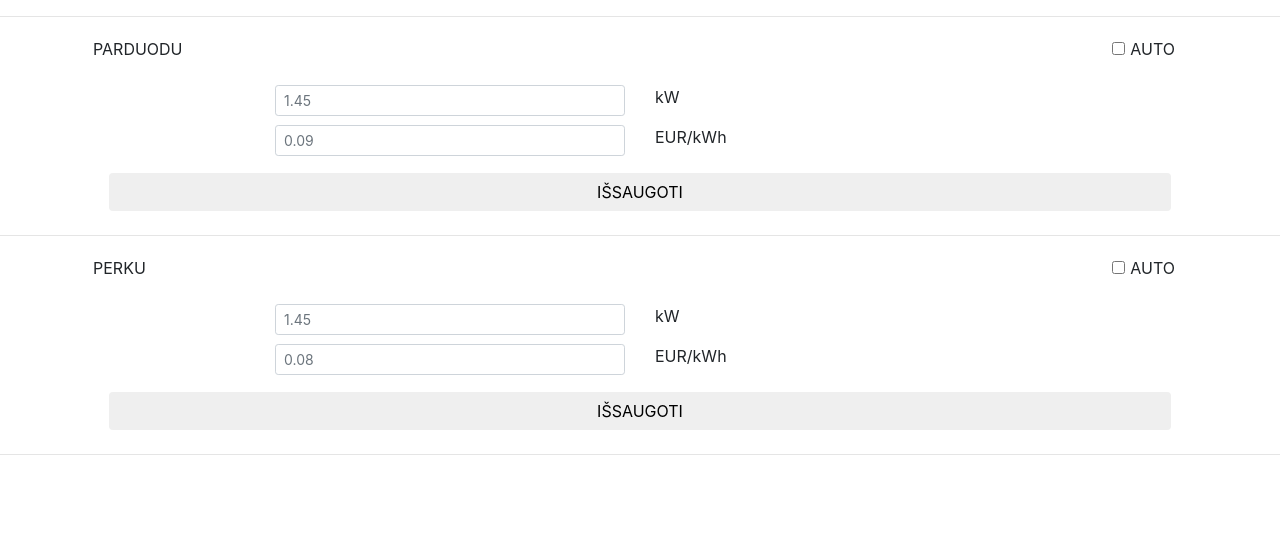
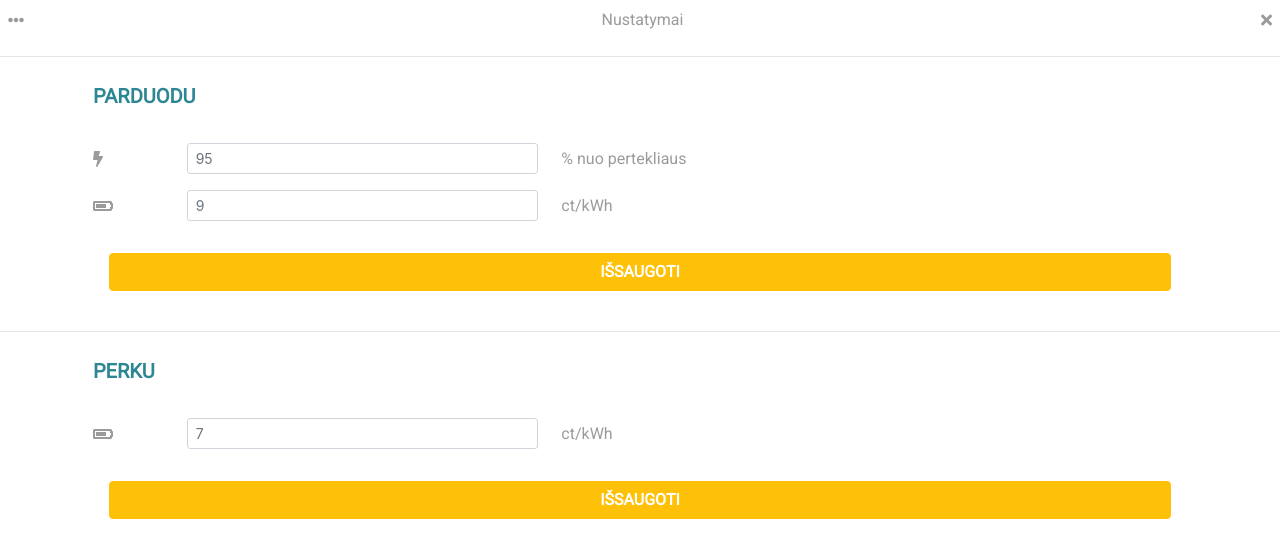
Before and after one commit to MKrupauskas/VGEM-PWA, a plain HTML site: page pages/settings.html in a window 1280 px wide. Drawn offline with nearby package versions, Linux system fonts and the light colour scheme.

Commit message:
Settings update

```diff
--- a/css/market.css
+++ /dev/null
@@ -1 +0,0 @@
-h1 {}
--- a/css/settings.css
+++ b/css/settings.css
@@ -0,0 +1,37 @@
+.header {
+    color: #9B9B9B;
+    font-family: "Roboto";
+}
+
+.t1 {
+    color: #9B9B9B;
+    font-family: "Roboto";
+}
+
+.info-block-value {
+    font-size: 20px;
+    font-weight: bold;
+    font-family: "Roboto";
+}
+
+.orange {
+    color: #F5A623;
+}
+
+.green {
+    color: #9FE060;
+}
+
+.teal {
+    color: #50E3C2;
+}
+
+.blue {
+    color: #2C8693;
+}
+
+.white {
+    color: #FFFFFF;
+    font-weight: bold;
+    font-family: "Roboto";
+}
--- a/pages/settings.html
+++ b/pages/settings.html
@@ -15,111 +15,88 @@
 
     <!-- Bootstrap core CSS -->
     <link rel="stylesheet" href="https://stackpath.bootstrapcdn.com/bootstrap/4.1.3/css/bootstrap.min.css" integrity="sha384-MCw98/SFnGE8fJT3GXwEOngsV7Zt27NXFoaoApmYm81iuXoPkFOJwJ8ERdknLPMO" crossorigin="anonymous">
+    <link rel="stylesheet" href="https://use.fontawesome.com/releases/v5.3.1/css/all.css" integrity="sha384-mzrmE5qonljUremFsqc01SB46JvROS7bZs3IO2EmfFsd15uHvIt+Y8vEf7N7fWAU"
+        crossorigin="anonymous">
 
     <!-- Custom styles for this template -->
     <link href="./../css/settings.css" rel="stylesheet">
   </head>
 
   <body>
+        <div class="d-flex justify-content-between align-items-center p-2 header">
+            <i class="fas fa-ellipsis-h"></i>
+            <span class="">Nustatymai</span>
+            <i class="fas fa-times"></i>
+        </div>
     <!--PARDUODU-->
         <hr/>
         <div class="container">
-            <div class="row pb-4 pt-1">
+            <div class="row pb-4 pt-2">
                 <div class="col">
                     <div class="clearfix pl-2 pr-2">
-                        <span class="float-left">
+                        <span class="float-left info-block-value blue">
                             <h>PARDUODU</h>
-                        </span>
-                        <span class="float-right">
-                            <div class="form-check-inline">
-                                <label class="form-check-label">
-                                    <input type="checkbox" class="form-check-input" value="">AUTO
-                                </label>
-                            </div>
                         </span>
                     </div>
                 </div>
             </div>
-            <div class="row">
-                <div class="col-2">
-                    <img src="">
+            <div class="row p-2 ">
+                <div class="col-1 header">
+                    <i class="fas fa-bolt pt-2"></i>
                 </div>
-                <div class="col-4">
-                    <input type="text" placeholder="1.45" class="form-control form-control-sm ">
+                <div class="col-4 pr-2">
+                    <input type="text" placeholder="95" class="form-control form-control-sm ">
                 </div>
-                <div class="col">
-                    <p>kW</p>
+                <div class="col pt-1 t1">
+                    % nuo pertekliaus
                 </div>
             </div>
-            <div class="row">
-                <div class="col-2">
-                    <img src="">
+            <div class="row p-2">
+                <div class="col-1 header">
+                    <i class="fas fa-battery-three-quarters pt-2"></i>
                 </div>
-                <div class="col-4">
-                    <input type="text" placeholder="0.09" class="form-control form-control-sm ">
+                <div class="col-4 pr-2">
+                    <input type="text" placeholder="9" class="form-control form-control-sm ">
                 </div>
-                <div class="col">
-                    <p>EUR/kWh</p>
+                <div class="col pt-1 t1">
+                    ct/kWh
                 </div>
             </div>
-            <div class="row pl-4 pr-4 pb-2 pt-2">
+            <div class="row pl-4 pr-4 pb-4 pt-4">
                 <div class="col">
-                    <button type="button" class="btn btn-block">IŠSAUGOTI</button>
+                    <button type="button" class="btn btn-warning btn-block white">IŠSAUGOTI</button>
                 </div>
             </div>
         </div>
     <!--PERKU-->
         <hr/>
         <div class="container">
-            <div class="row pb-4 pt-1">
+            <div class="row pb-4 pt-2">
                 <div class="col">
                     <div class="clearfix pl-2 pr-2">
-                        <span class="float-left">
+                        <span class="float-left info-block-value blue">
                             <h>PERKU</h>
-                        </span>
-                        <span class="float-right">
-                            <div class="form-check-inline">
-                                <label class="form-check-label">
-                                    <input type="checkbox" class="form-check-input" value="">AUTO
-                                </label>
-                            </div>
                         </span>
                     </div>
                 </div>
             </div>
-            <div class="row">
-                <div class="col-2">
-                    <img src="">
+            <div class="row p-2">
+                <div class="col-1 header">
+                    <i class="fas fa-battery-three-quarters pt-2"></i>
                 </div>
-                <div class="col-4">
-                    <input type="text" placeholder="1.45" class="form-control form-control-sm ">
+                <div class="col-4 pr-2">
+                    <input type="text" placeholder="7" class="form-control form-control-sm ">
                 </div>
-                <div class="col">
-                    <p>kW</p>
+                <div class="col pt-1 t1">
+                    ct/kWh
                 </div>
             </div>
-            <div class="row">
-                <div class="col-2">
-                    <img src="">
-                </div>
-                <div class="col-4">
-                    <input type="text" placeholder="0.08" class="form-control form-control-sm">
-                </div>
+            <div class="row pl-4 pr-4 pb-4 pt-4">
                 <div class="col">
-                    <p>EUR/kWh</p>
-                </div>
-            </div>
-            <div class="row pl-4 pr-4 pb-2 pt-2">
-                <div class="col">
-                    <button type="button" class="btn btn-block">IŠSAUGOTI</button>
+                    <button type="button" class="btn btn-warning btn-block white">IŠSAUGOTI</button>
                 </div>
             </div>
         </div>
-    <!--xxx-->
-        <hr/>
-
-
-
 
     <script src="https://code.jquery.com/jquery-3.3.1.slim.min.js" integrity="sha384-q8i/X+965DzO0rT7abK41JStQIAqVgRVzpbzo5smXKp4YfRvH+8abtTE1Pi6jizo" crossorigin="anonymous"></script>
     <script src="https://cdnjs.cloudflare.com/ajax/libs/popper.js/1.14.3/umd/popper.min.js" integrity="sha384-ZMP7rVo3mIykV+2+9J3UJ46jBk0WLaUAdn689aCwoqbBJiSnjAK/l8WvCWPIPm49" crossorigin="anonymous"></script>
```
Also changed, not shown: pages/market.html (deleted, +0 -56 lines), js/market.js (deleted).
